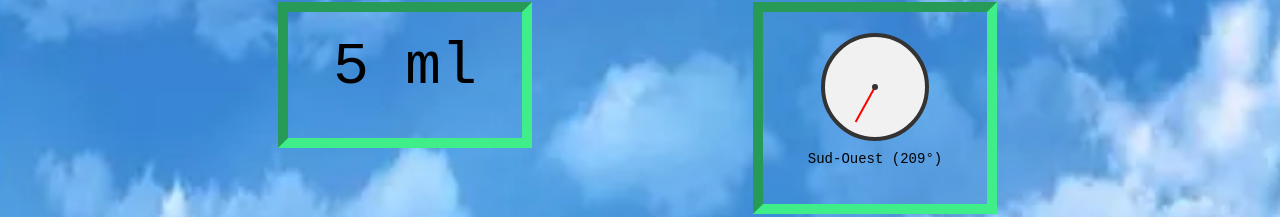
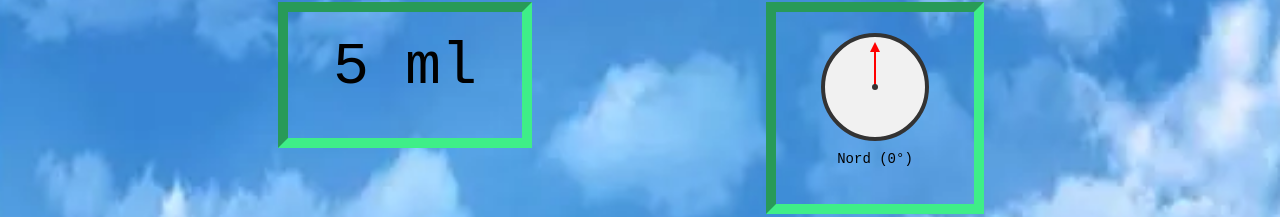
Before and after one commit to CorentinVernet/weather_station_project, a plain HTML site: page index.html in a window 1280 px wide. Shown: the part 1004-1221 px from the top of the page. Drawn offline with Linux system fonts and the light colour scheme.

Commit message:
bug in 360 for win_direction, add little arrow for compass

```diff
--- a/data/data.json
+++ b/data/data.json
@@ -2,7 +2,7 @@
   "temperature": 20,
   "wind_speed": 15,
   "rain_height": 5,
-  "wind_direction": 209,
+  "wind_direction": 360,
   "hygrometrie": 80,
   "polution": 3.5,
   "comment": "pression atmosférique"
--- a/js/components/windDirection.js
+++ b/js/components/windDirection.js
@@ -7,6 +7,11 @@ export function updateWindDirection(degrees) {
   arrow.style.transform = `rotate(${rotation}deg)`;
 
   let directionText;
+
+  if (degrees === 360) {
+    degrees = 0;
+  }
+
   if ((degrees >= 0 && degrees < 23) || (degrees >= 337 && degrees < 360)) {
     directionText = "Nord";
   } else if (degrees >= 23 && degrees < 68) {
--- a/styles/compass.css
+++ b/styles/compass.css
@@ -31,6 +31,17 @@
   transform-origin: bottom center;
 }
 
+.arrow::after {
+  content: "";
+  position: absolute;
+  left: 50%;
+
+  border-left: 5px solid transparent;
+  border-right: 5px solid transparent;
+  border-bottom: 10px solid #ff0000;
+  transform: translateX(-50%) translateY(-5px);
+}
+
 #wind-direction-text {
   text-align: center;
   font-size: 14px;
```
